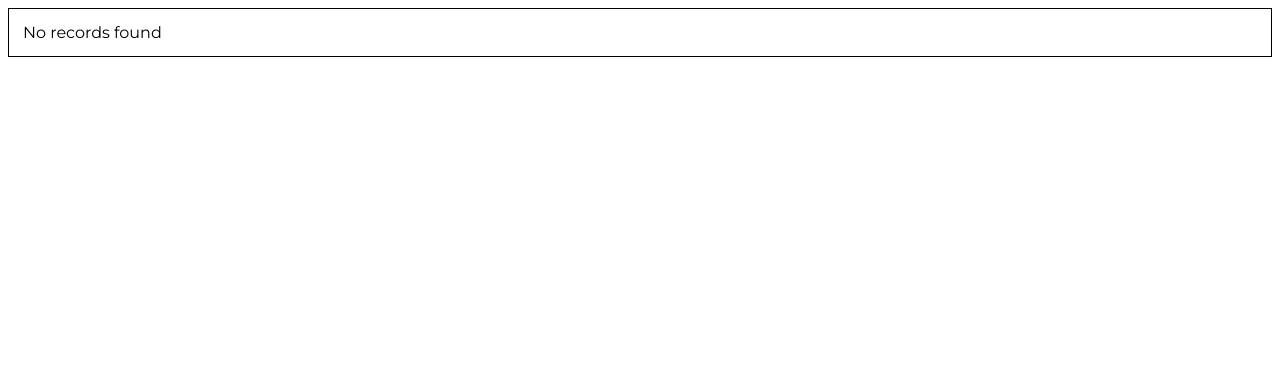
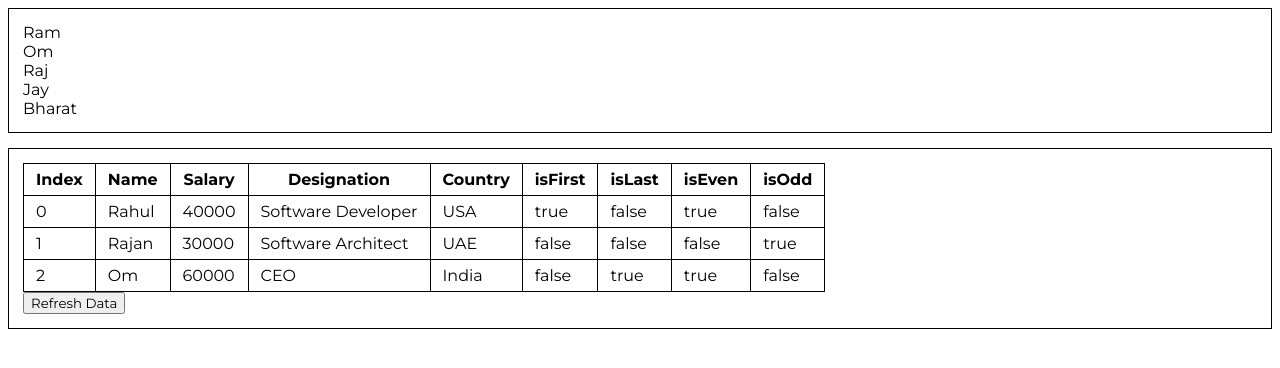
Before and after one commit to dev-vs-05/angular-tutorials, an Angular app: page / in a window 1280 px wide. Shown: the top 368 px of the page. Built offline with nearby package versions, Linux system fonts and the light colour scheme.

Commit message:
feat: addded ngFor and trackBy directive

```diff
--- a/src/app/app.component.html
+++ b/src/app/app.component.html
@@ -4,4 +4,5 @@
 <!-- <app-class-binding></app-class-binding> -->
 <!-- <app-attribute-binding></app-attribute-binding> -->
 <!-- <app-template-reference-variable></app-template-reference-variable> -->
-<app-ng-if-directive></app-ng-if-directive>
+<!-- <app-ng-if-directive></app-ng-if-directive> -->
+<app-ng-for-directive></app-ng-for-directive>
--- a/src/app/app.module.ts
+++ b/src/app/app.module.ts
@@ -9,6 +9,7 @@ import { ClassBindingComponent } from './class-binding/class-binding.component';
 import { AttributeBindingComponent } from './attribute-binding/attribute-binding.component';
 import { TemplateReferenceVariableComponent } from './template-reference-variable/template-reference-variable.component';
 import { NgIfDirectiveComponent } from './ng-if-directive/ng-if-directive.component';
+import { NgForDirectiveComponent } from './ng-for-directive/ng-for-directive.component';
 
 @NgModule({
   declarations: [
@@ -19,7 +20,8 @@ import { NgIfDirectiveComponent } from './ng-if-directive/ng-if-directive.compon
     ClassBindingComponent,
     AttributeBindingComponent,
     TemplateReferenceVariableComponent,
-    NgIfDirectiveComponent
+    NgIfDirectiveComponent,
+    NgForDirectiveComponent
   ],
   imports: [
     BrowserModule
--- /dev/null
+++ b/src/app/ng-for-directive/ng-for-directive.component.html
@@ -0,0 +1,38 @@
+<div class="section-border">
+  <ul>
+    <li *ngFor="let emp of employees">{{ emp }}</li>
+  </ul>
+</div>
+
+<div class="section-border" [style.margin-top.px]="15">
+  <table class="table-padding" border="1px solid brown">
+    <thead>
+      <tr>
+        <th>Index</th>
+        <th>Name</th>
+        <th>Salary</th>
+        <th>Designation</th>
+        <th>Country</th>
+        <th>isFirst</th>
+        <th>isLast</th>
+        <th>isEven</th>
+        <th>isOdd</th>
+      </tr>
+    </thead>
+    <tbody>
+      <tr *ngFor="let empObj of employeeObject; index as i; first as f; last as l; even as e; odd as o;  trackBy: refreshData">
+        <td>{{ i }}</td>
+        <td>{{ empObj.name }}</td>
+        <td>{{ empObj.salary }}</td>
+        <td>{{ empObj.designation }}</td>
+        <td>{{ empObj.country }}</td>
+        <td>{{ f }}</td>
+        <td>{{ l }}</td>
+        <td>{{ e }}</td>
+        <td>{{ o }}</td>
+      </tr>
+    </tbody>
+  </table>
+
+  <button type="button" [style.nargin-top.px]="12" (click)="refresh()">Refresh Data</button>
+</div>
--- /dev/null
+++ b/src/app/ng-for-directive/ng-for-directive.component.ts
@@ -0,0 +1,83 @@
+import { Component, OnInit } from '@angular/core';
+
+@Component({
+  selector: 'app-ng-for-directive',
+  templateUrl: './ng-for-directive.component.html',
+  styleUrls: ['./ng-for-directive.component.css']
+})
+export class NgForDirectiveComponent implements OnInit {
+
+  constructor() { }
+
+  ngOnInit(): void {
+  }
+
+  public employees = ['Ram', 'Om', 'Raj', 'Jay', 'Bharat'];   //array
+  public employeeObject = [
+    {
+      name: 'Rahul',
+      salary: 40000,
+      designation: 'Software Developer',
+      country: 'USA'
+    },
+    {
+      name: 'Rajan',
+      salary: 30000,
+      designation: 'Software Architect',
+      country: 'UAE'
+    },
+    {
+      name: 'Om',
+      salary: 60000,
+      designation: 'CEO',
+      country: 'India'
+    },
+  ];
+
+  refresh(): void {
+    this.employeeObject = [
+      {
+        name: 'Rahul',
+        salary: 40000,
+        designation: 'Software Developer',
+        country: 'USA'
+      },
+      {
+        name: 'Rajan',
+        salary: 30000,
+        designation: 'Software Architect',
+        country: 'UAE'
+      },
+      {
+        name: 'Om',
+        salary: 60000,
+        designation: 'CEO',
+        country: 'India'
+      },
+      {
+        name: 'Raj',
+        salary: 60000,
+        designation: 'VP',
+        country: 'India'
+      },
+      {
+        name: 'Ganesh',
+        salary: 90000,
+        designation: 'AVP',
+        country: 'India'
+      },
+      {
+        name: 'Loki',
+        salary: 160000,
+        designation: 'Founder',
+        country: 'India'
+      },
+    ];
+  }
+
+  refreshData(index: number, empObj: any): string {
+    return empObj.name;
+  }
+
+
+}
--- a/src/styles.css
+++ b/src/styles.css
@@ -31,3 +31,13 @@ label {
 .btn-margin-top {
   margin-top: 12px;
 }
+
+.table-padding {
+  border: 1px solid black;
+  border-collapse: collapse;
+}
+
+.table-padding thead tr th,
+.table-padding tbody tr td {
+  padding: 6px 12px;
+}
```
Also changed, not shown: src/app/ng-for-directive/ng-for-directive.component.css (added), 1 other file (tests, documents, lock files or other folders).
